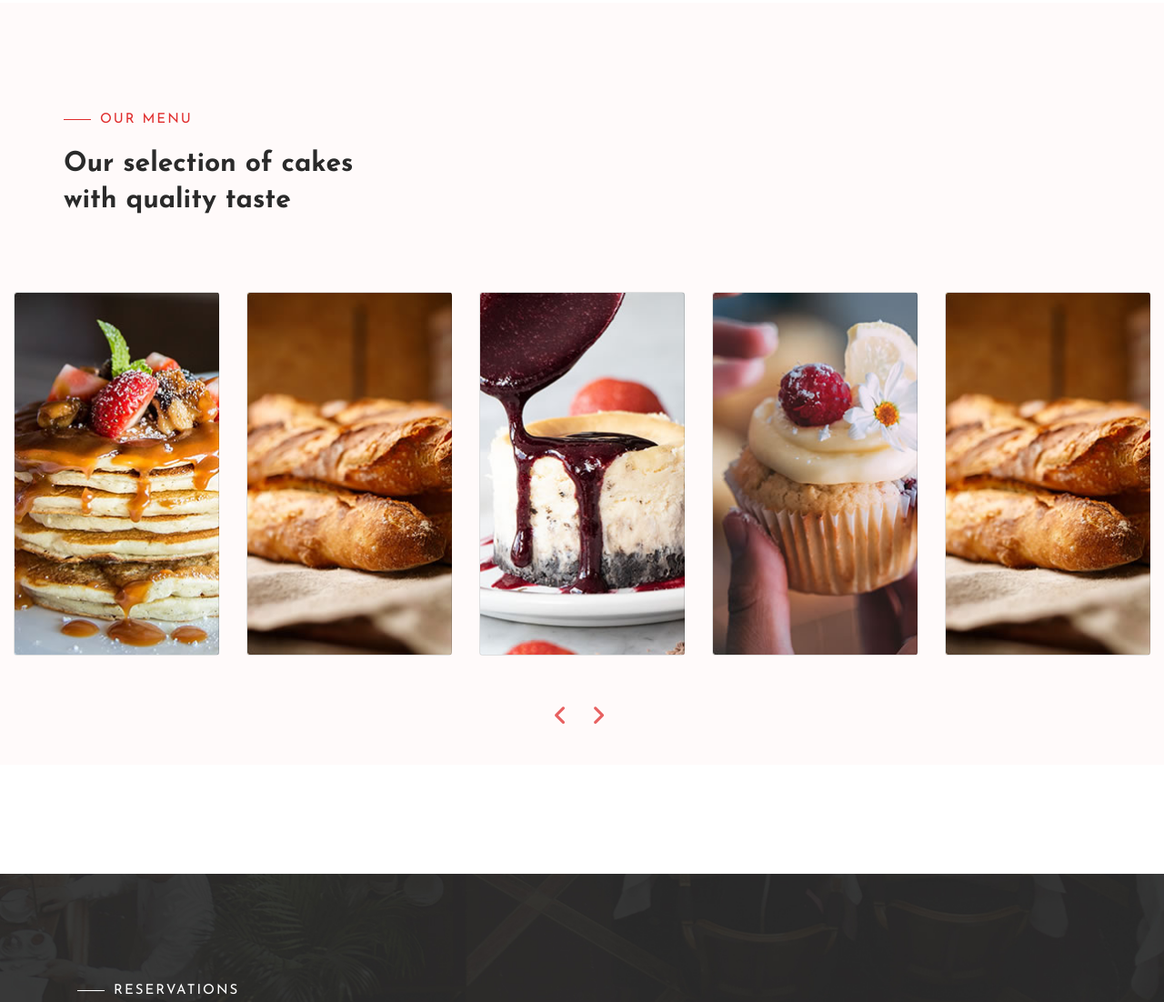
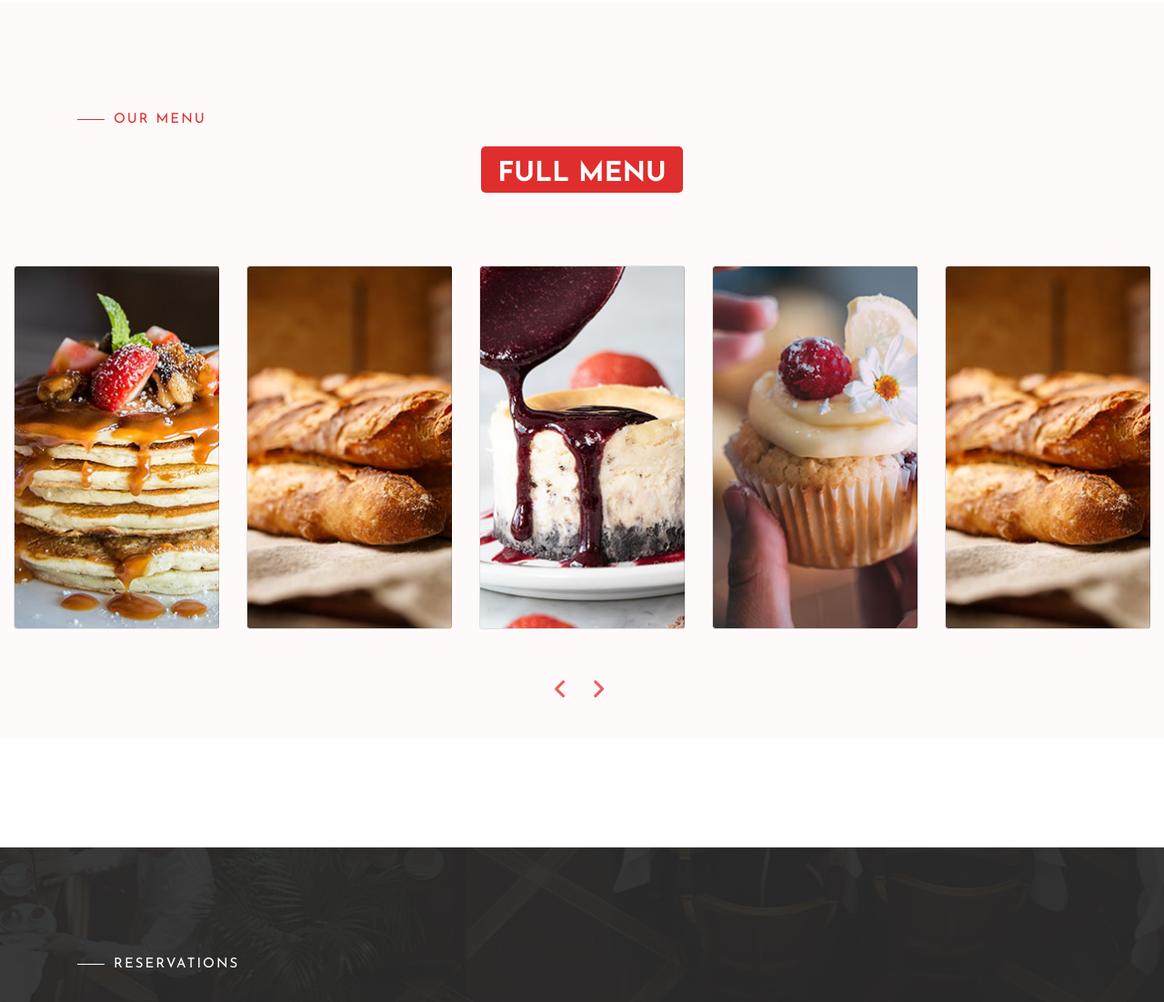
Before and after one commit to rdabrusco/positano, a plain HTML site: page index.html in a window 1280 px wide. Shown: the part 1500-2602 px from the top of the page at 91% size. Drawn offline with Linux system fonts and the light colour scheme; grey boxes are pictures that could not be loaded.

Commit message:
add full menu button

```diff
--- a/assets/css/templatemo-klassy-cafe.css
+++ b/assets/css/templatemo-klassy-cafe.css
@@ -1128,6 +1128,37 @@ menu
   content: '\f105';
 }
 
+.full-menu{
+  display:block;
+  text-align:center;
+  color:white;
+  background-color:#E02D2D;
+  border-radius: 5px;
+  width: 20%;
+  padding: 1% 1% 0;
+  margin: 10px auto;
+}
+
+@media (max-width: 992px){
+  .full-menu{
+    width: 40%;
+  }
+}
+
+@media (max-width: 420px) {
+  .full-menu{
+    width: 60%;
+  }
+  #menu .section-heading{
+    margin-bottom: 0;
+  }
+
+}
+
+.full-menu:hover{
+  color: white;
+}
+
 
 /*
 ---------------------------------------------
--- a/index.html
+++ b/index.html
@@ -171,13 +171,14 @@
     <!-- ***** Menu Area Starts ***** -->
     <section class="section" id="menu">
         <div class="container">
-            <div class="row">
-                <div class="col-lg-4">
+
+
                     <div class="section-heading">
                         <h6>Our Menu</h6>
-                        <h2>Our selection of cakes with quality taste</h2>
-                    </div>
-                </div>
+                        <h2><a href="#" class="full-menu" id="full-menu" >FULL MENU</a></h2>
+
+
+
             </div>
         </div>
         <div class="menu-item-carousel" >
@@ -199,7 +200,7 @@
                         <div class='card card2'>
                             <!-- <div class="price"><h6>$22</h6></div> -->
                             <div class='info'>
-                              <h1 class='title'>Klassy Pancake</h1>
+                              <h1 class='title'>Pancakes with Fruit</h1>
                               <p class='description'>Lorem ipsum dolor sit amet, consectetur adipiscing elit, sedii do eiusmod teme.</p>
                               <div class="main-text-button">
                                   <div class="scroll-to-section"><a href="#reservation">Make Reservation <i class="fa fa-angle-down"></i></a></div>
@@ -211,7 +212,7 @@
                         <div class='card card3'>
                             <!-- <div class="price"><h6>$18</h6></div> -->
                             <div class='info'>
-                              <h1 class='title'>Tall Klassy Bread</h1>
+                              <h1 class='title'>Italian Bread</h1>
                               <p class='description'>Lorem ipsum dolor sit amet, consectetur adipiscing elit, sedii do eiusmod teme.</p>
                               <div class="main-text-button">
                                   <div class="scroll-to-section"><a href="#reservation">Make Reservation <i class="fa fa-angle-down"></i></a></div>
@@ -235,7 +236,7 @@
                         <div class='card card5'>
                             <!-- <div class="price"><h6>$8.50</h6></div> -->
                             <div class='info'>
-                              <h1 class='title'>Klassy Cup Cake</h1>
+                              <h1 class='title'>Marscapone Cupcake</h1>
                               <p class='description'>Lorem ipsum dolor sit amet, consectetur adipiscing elit, sedii do eiusmod teme.</p>
                               <div class="main-text-button">
                                   <div class="scroll-to-section"><a href="#reservation">Make Reservation <i class="fa fa-angle-down"></i></a></div>
@@ -247,7 +248,7 @@
                         <div class='card card3'>
                             <!-- <div class="price"><h6>$7.25</h6></div> -->
                             <div class='info'>
-                              <h1 class='title'>Klassic Cake</h1>
+                              <h1 class='title'>Breadsticks</h1>
                               <p class='description'>Lorem ipsum dolor sit amet, consectetur adipiscing elit, sedii do eiusmod teme.</p>
                               <div class="main-text-button">
                                   <div class="scroll-to-section"><a href="#reservation">Make Reservation <i class="fa fa-angle-down"></i></a></div>
@@ -358,7 +359,7 @@
                                 <section class="boxes">
                                     <div class="phone">
                                         <i class="fa fa-phone"></i>
-                                        <h4>Phone Number</h4>
+                                        <h4>To make a reservation. please call:</h4>
                                         <span><a href="tel:1-561-391-2120">+15613912120</a></span>
                                     </div>
                                      <div class="clock">
```
